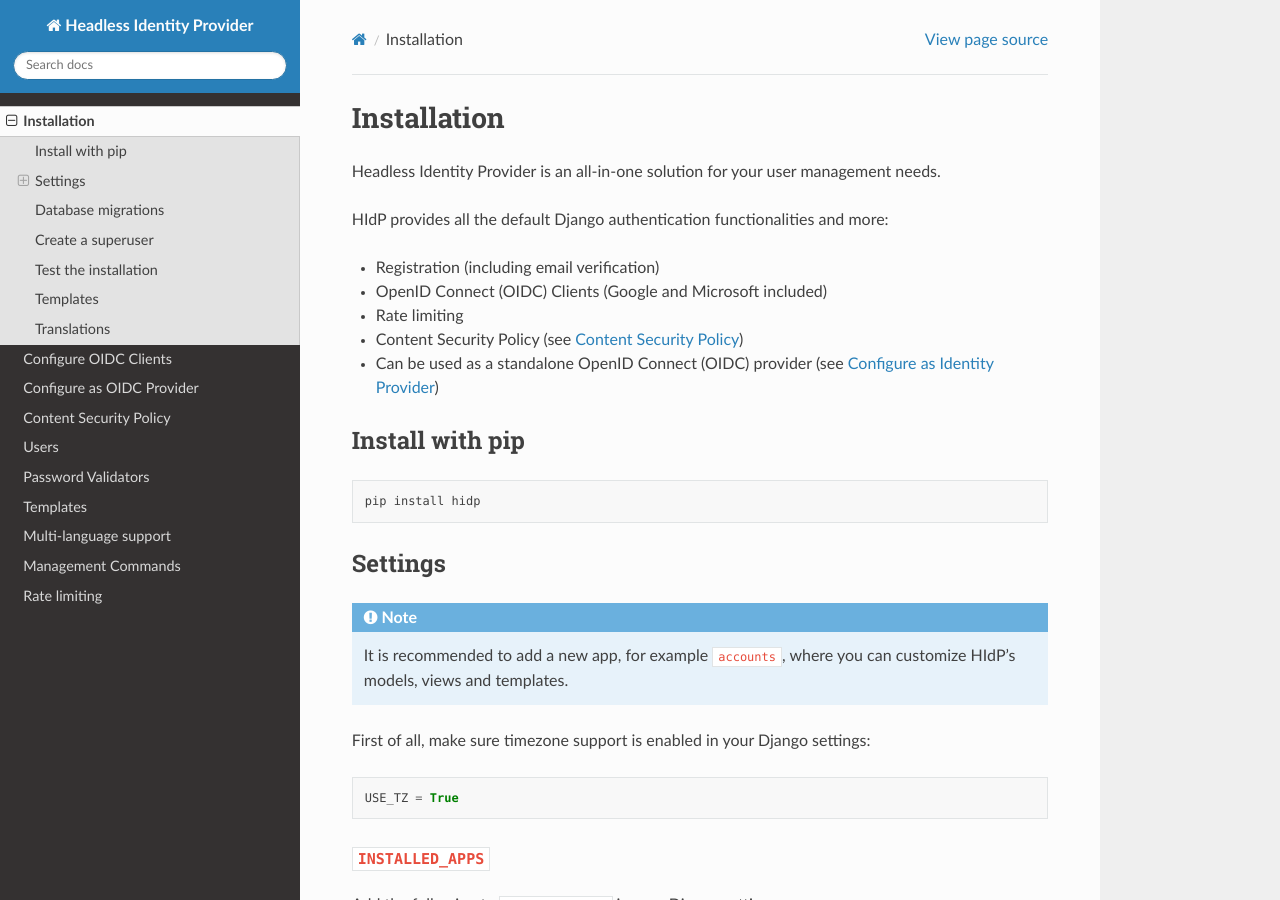
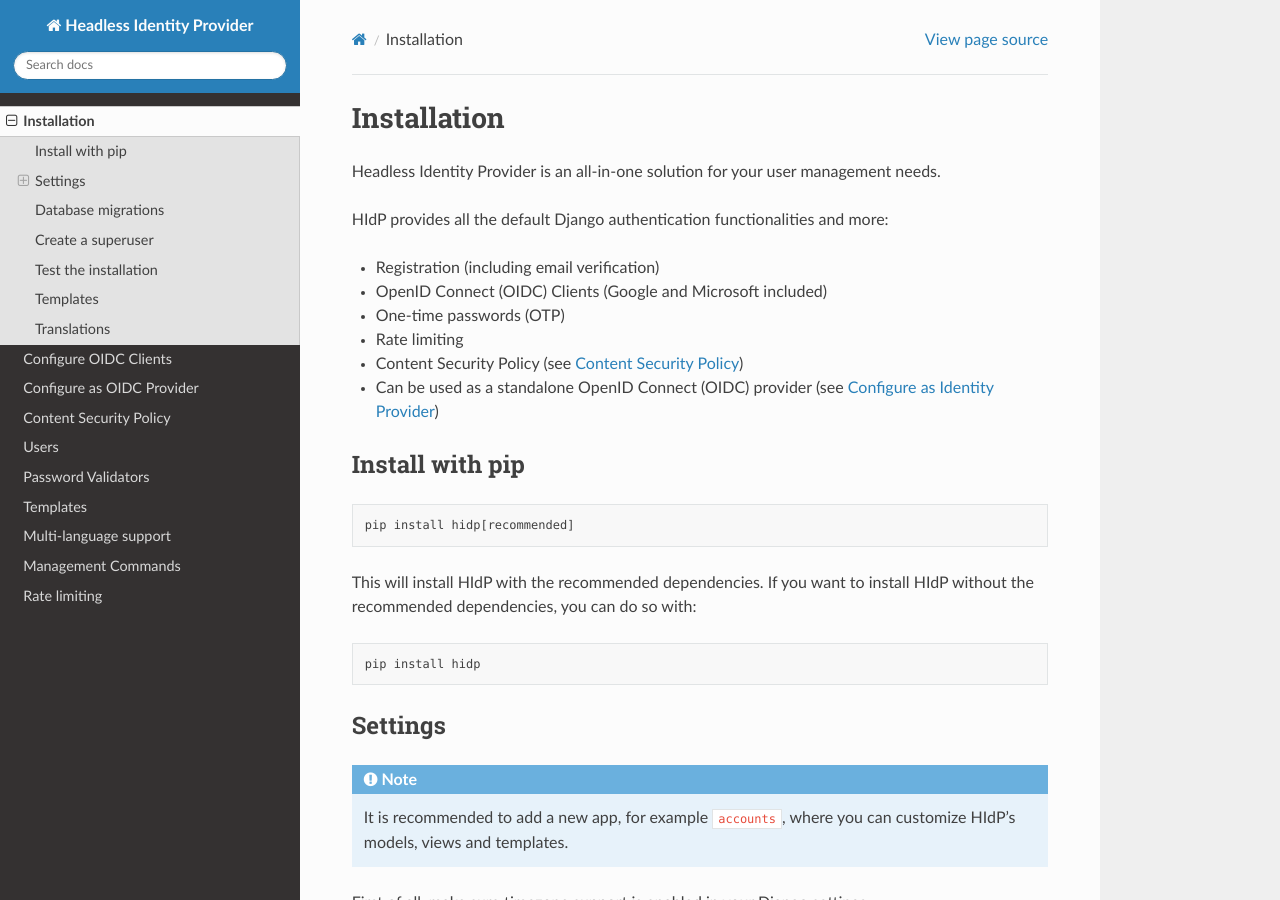
Before and after one commit to leukeleu/django-hidp, a Sphinx documentation site: the page built from packages/hidp/docs/installation.md, in a window 1280 px wide and 900 px high. Built offline with Sphinx 7.4.7 and the Read the Docs theme 3.1.0, drawn with Linux system fonts in a browser that asks for light colours.

Commit message:
Recommend the recommended extra in installation instructions

````diff
--- a/packages/hidp/docs/installation.md
+++ b/packages/hidp/docs/installation.md
@@ -5,12 +5,19 @@ Headless Identity Provider is an all-in-one solution for your user management ne
 HIdP provides all the default Django authentication functionalities and more:
 - Registration (including email verification)
 - OpenID Connect (OIDC) Clients (Google and Microsoft included)
+- One-time passwords (OTP)
 - Rate limiting
 - Content Security Policy (see [Content Security Policy](project:content-security-policy.md))
 - Can be used as a standalone OpenID Connect (OIDC) provider (see [Configure as Identity Provider](project:configure-as-oidc-provider.md))
 
 
 ## Install with pip
+```
+pip install hidp[recommended]
+```
+
+This will install HIdP with the recommended dependencies. If you want to install HIdP without the recommended
+dependencies, you can do so with:
 ```
 pip install hidp
 ```
````
Also changed, not shown: packages/hidp/docs/configure-as-oidc-provider.md (+4 -1 lines).
